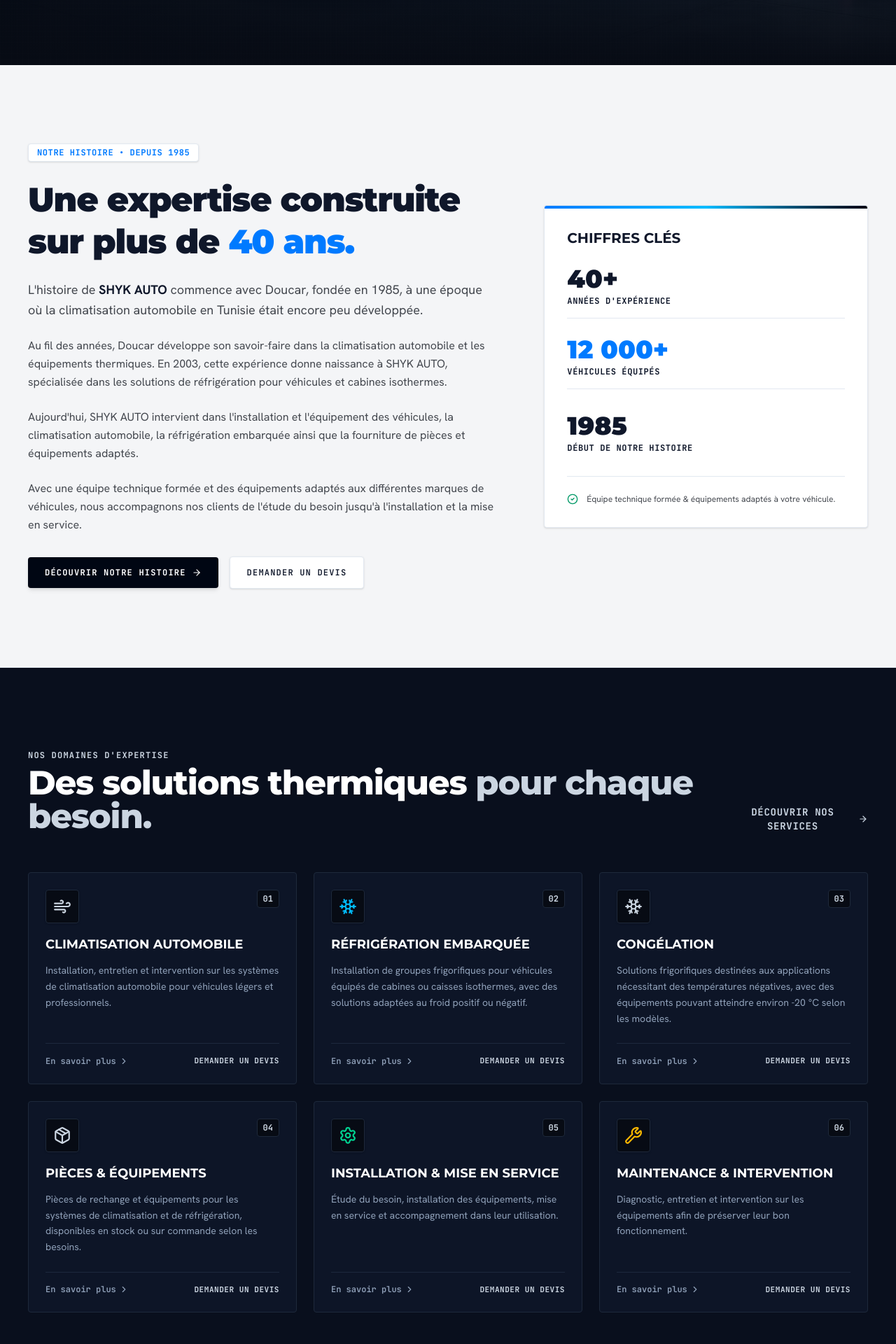
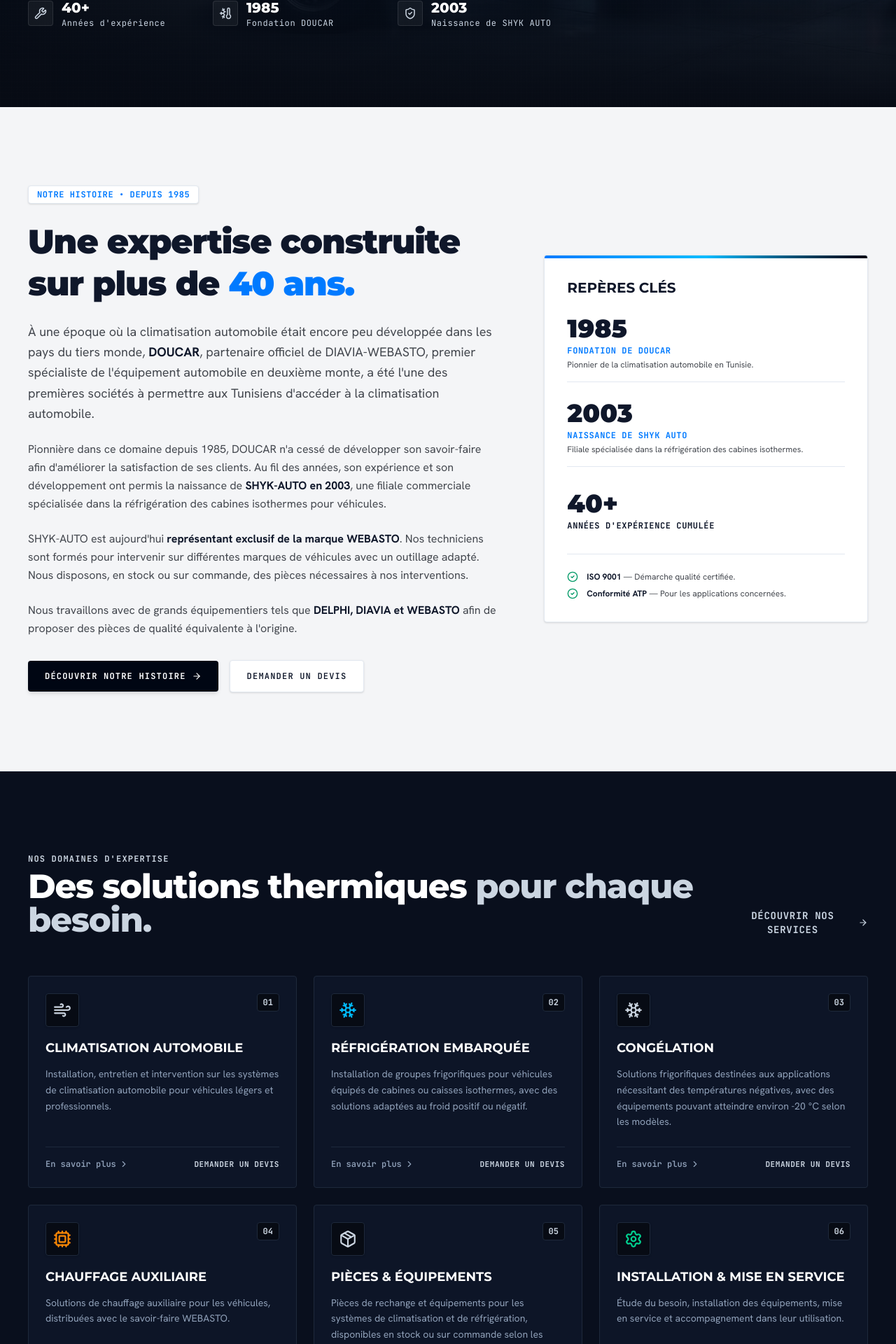
Before and after one commit to MelekDegla/shykauto, a Next.js app: page / in a window 1280 px wide. Shown: the part 869-2789 px from the top of the page at 70% size. Built offline with nearby package versions, Linux system fonts and the light colour scheme; no server answers.

Commit message:
text fix

```diff
--- a/src/components/AboutView.tsx
+++ b/src/components/AboutView.tsx
@@ -16,13 +16,13 @@
         <div className="absolute inset-0 blueprint-grid opacity-25 pointer-events-none" />
         <div className="max-w-7xl mx-auto px-6 sm:px-10 relative z-10">
           <span className="font-mono-tech text-xs tracking-widest uppercase font-bold text-[#cbd5e1] mb-2 inline-block">
-            QUI SOMMES-NOUS
+            NOTRE HISTOIRE
           </span>
           <h1 className="font-montserrat font-black text-4xl sm:text-6xl tracking-tight uppercase text-white">
-            À Propos de <span className="text-[#007aff]">Shyk</span><span className="text-[#cbd5e1]">Auto.</span>
+            À Propos de <span className="text-[#007aff]">Doucar</span> <span className="text-white">&</span> <span className="text-[#cbd5e1]">SHYK AUTO</span>
           </h1>
           <p className="font-grotesk text-slate-300 text-base sm:text-xl max-w-3xl mt-4 font-light leading-relaxed">
-            Depuis 1985, plus de 40 ans d'expérience dans l'installation, l'aménagement, la maintenance et la réparation d'équipements frigorifiques et systèmes de climatisation automobile en Tunisie.
+            Une expertise développée depuis 1985 avec DOUCAR, pionnier de la climatisation automobile en Tunisie. En 2003, cette expérience donne naissance à SHYK AUTO, spécialisée dans la réfrigération des cabines isothermes pour véhicules.
           </p>
         </div>
       </section>
@@ -42,13 +42,13 @@
         <div className="max-w-7xl mx-auto px-6 sm:px-10">
           <div className="text-center max-w-2xl mx-auto mb-16">
             <span className="font-mono-tech text-xs tracking-[0.2em] text-[#007aff] uppercase font-bold">
-              ORIENTATIONS STRATÉGIQUES
+              ORIENTATIONS
             </span>
             <h2 className="font-montserrat font-extrabold text-3xl sm:text-5xl tracking-tight mt-2 text-[#0f172a]">
-              Vision, Mission & <span className="text-[#007aff]">Valeurs.</span>
+              Vision, Mission <span className="text-[#007aff]">& Valeurs.</span>
             </h2>
             <p className="font-grotesk text-sm sm:text-base text-[#43474e] mt-3">
-              Les piliers fondamentaux qui guident chacune de nos interventions et notre développement technologique.
+              Les piliers qui guident chacune de nos interventions.
             </p>
           </div>
 
--- a/src/components/HeroSection.tsx
+++ b/src/components/HeroSection.tsx
@@ -40,13 +40,19 @@
 
           {/* Main Display Headline */}
           <h1 className="font-montserrat font-extrabold text-3xl sm:text-5xl lg:text-6xl tracking-tight text-white uppercase leading-[1.1] mb-6 sm:mb-8 drop-shadow-sm">
-            Votre spécialiste du froid et de la climatisation depuis 1985.
+            Votre spécialiste
+          </h1>
+            <h1 className="font-montserrat font-extrabold text-3xl sm:text-5xl lg:text-6xl tracking-tight text-white uppercase leading-[1.1] mb-6 sm:mb-8 drop-shadow-sm">
+            du froid et de la climatisation depuis 1985.
           </h1>
 
           {/* Description text with vertical accent indicator */}
           <div className="flex flex-col gap-3 border-l-4 border-[#cbd5e1] pl-4 sm:pl-6 py-1 max-w-2xl">
             <p className="font-grotesk text-base sm:text-lg text-slate-200 font-light leading-relaxed">
               De la climatisation automobile aux systèmes de réfrigération pour véhicules et cabines isothermes, SHYK AUTO vous accompagne dans l'installation, l'équipement et la maintenance de vos solutions thermiques.
+            </p>
+            <p className="font-mono-tech text-xs text-[#cbd5e1]/80 tracking-wider">
+              Une expertise développée depuis 1985 avec DOUCAR.
             </p>
           </div>
 
@@ -84,21 +90,21 @@
 
             <div className="flex items-center gap-3">
               <div className="p-2 rounded border bg-white/5 border-white/10 text-[#cbd5e1]">
-                <ShieldCheck size={18} />
+                <ThermometerSnowflake size={18} />
               </div>
               <div>
-                <div className="font-montserrat font-extrabold text-xl text-white">12 000+</div>
-                <div className="font-mono-tech text-xs tracking-wider text-slate-300">Véhicules équipés</div>
+                <div className="font-montserrat font-extrabold text-xl text-white">1985</div>
+                <div className="font-mono-tech text-xs tracking-wider text-slate-300">Fondation DOUCAR</div>
               </div>
             </div>
 
             <div className="flex items-center gap-3">
               <div className="p-2 rounded border bg-white/5 border-white/10 text-[#cbd5e1]">
-                <ThermometerSnowflake size={18} />
+                <ShieldCheck size={18} />
               </div>
               <div>
-                <div className="font-montserrat font-extrabold text-xl text-white">1985</div>
-                <div className="font-mono-tech text-xs tracking-wider text-slate-300">Début de notre histoire</div>
+                <div className="font-montserrat font-extrabold text-xl text-white">2003</div>
+                <div className="font-mono-tech text-xs tracking-wider text-slate-300">Naissance de SHYK AUTO</div>
               </div>
             </div>
           </div>
--- a/src/components/HomeView.tsx
+++ b/src/components/HomeView.tsx
@@ -54,30 +54,38 @@
       number: '03',
       title: 'CONGÉLATION',
       icon: <Snowflake size={26} className="text-[#cbd5e1]" />,
-      shortDesc: 'Solutions frigorifiques destinées aux applications nécessitant des températures négatives, avec des équipements pouvant atteindre environ -20 °C selon les modèles.',
+      shortDesc: 'Solutions frigorifiques destinées aux applications nécessitant des températures négatives, avec des équipements pouvant atteindre environ -20 °C selon les modèles.',
+    },
+    {
+      id: 'chauffage',
+      number: '04',
+      title: 'CHAUFFAGE AUXILIAIRE',
+      icon: <Cpu size={26} className="text-orange-400" />,
+      shortDesc: 'Solutions de chauffage auxiliaire pour les véhicules, distribuées avec le savoir-faire WEBASTO.',
     },
     {
       id: 'parts',
-      number: '04',
+      number: '05',
       title: 'PIÈCES & ÉQUIPEMENTS',
       icon: <Package size={26} className="text-[#cbd5e1]" />,
       shortDesc: 'Pièces de rechange et équipements pour les systèmes de climatisation et de réfrigération, disponibles en stock ou sur commande selon les besoins.',
     },
     {
       id: 'installation',
-      number: '05',
+      number: '06',
       title: 'INSTALLATION & MISE EN SERVICE',
       icon: <Settings size={26} className="text-emerald-400" />,
       shortDesc: 'Étude du besoin, installation des équipements, mise en service et accompagnement dans leur utilisation.',
     },
     {
       id: 'maintenance',
-      number: '06',
+      number: '07',
       title: 'MAINTENANCE & INTERVENTION',
       icon: <Wrench size={26} className="text-amber-400" />,
       shortDesc: 'Diagnostic, entretien et intervention sur les équipements afin de préserver leur bon fonctionnement.',
     },
   ];
+
 
   const vehicleCategories = [
     {
@@ -126,19 +134,19 @@
               </h2>
 
               <p className="font-grotesk text-base sm:text-lg text-[#43474e] leading-relaxed">
-                L'histoire de <strong className="text-[#0f172a]">SHYK AUTO</strong> commence avec Doucar, fondée en 1985, à une époque où la climatisation automobile en Tunisie était encore peu développée.
+                À une époque où la climatisation automobile était encore peu développée dans les pays du tiers monde, <strong className="text-[#0f172a]">DOUCAR</strong>, partenaire officiel de DIAVIA-WEBASTO, premier spécialiste de l'équipement automobile en deuxième monte, a été l'une des premières sociétés à permettre aux Tunisiens d'accéder à la climatisation automobile.
               </p>
 
               <p className="font-grotesk text-sm sm:text-base text-[#43474e] leading-relaxed">
-                Au fil des années, Doucar développe son savoir-faire dans la climatisation automobile et les équipements thermiques. En 2003, cette expérience donne naissance à SHYK AUTO, spécialisée dans les solutions de réfrigération pour véhicules et cabines isothermes.
+                Pionnière dans ce domaine depuis 1985, DOUCAR n'a cessé de développer son savoir-faire afin d'améliorer la satisfaction de ses clients. Au fil des années, son expérience et son développement ont permis la naissance de <strong className="text-[#0f172a]">SHYK-AUTO en 2003</strong>, une filiale commerciale spécialisée dans la réfrigération des cabines isothermes pour véhicules.
               </p>
 
               <p className="font-grotesk text-sm sm:text-base text-[#43474e] leading-relaxed">
-                Aujourd'hui, SHYK AUTO intervient dans l'installation et l'équipement des véhicules, la climatisation automobile, la réfrigération embarquée ainsi que la fourniture de pièces et équipements adaptés.
+                SHYK-AUTO est aujourd'hui <strong className="text-[#0f172a]">représentant exclusif de la marque WEBASTO</strong>. Nos techniciens sont formés pour intervenir sur différentes marques de véhicules avec un outillage adapté. Nous disposons, en stock ou sur commande, des pièces nécessaires à nos interventions.
               </p>
 
               <p className="font-grotesk text-sm sm:text-base text-[#43474e] leading-relaxed">
-                Avec une équipe technique formée et des équipements adaptés aux différentes marques de véhicules, nous accompagnons nos clients de l'étude du besoin jusqu'à l'installation et la mise en service.
+                Nous travaillons avec de grands équipementiers tels que <strong className="text-[#0f172a]">DELPHI, DIAVIA et WEBASTO</strong> afin de proposer des pièces de qualité équivalente à l'origine.
               </p>
 
               <div className="pt-2 flex flex-wrap items-center gap-4">
@@ -159,36 +167,43 @@
               </div>
             </div>
 
-            {/* Right Column: Chiffres Clés */}
             <div className="lg:col-span-5">
               <div className="p-8 rounded-sm border border-[#e2e8f0] bg-white shadow-sm relative overflow-hidden">
                 {/* Top Accent Line */}
                 <div className="absolute top-0 left-0 right-0 h-1 bg-gradient-to-r from-[#007aff] via-sky-400 to-[#000613]" />
 
                 <h3 className="font-montserrat font-bold text-xl text-[#0f172a] mb-6 flex items-center justify-between">
-                  <span>CHIFFRES CLÉS</span>
+                  <span>REPÈRES CLÉS</span>
                 </h3>
 
                 <div className="grid grid-cols-1 gap-6">
                   <div className="border-b border-[#e2e8f0] pb-4">
-                    <div className="font-montserrat font-black text-3xl sm:text-4xl text-[#0f172a]">40+</div>
-                    <div className="text-xs font-mono-tech text-[#0f172a] font-bold uppercase tracking-wider mt-1">Années d'expérience</div>
+                    <div className="font-montserrat font-black text-3xl sm:text-4xl text-[#0f172a]">1985</div>
+                    <div className="text-xs font-mono-tech text-[#007aff] font-bold uppercase tracking-wider mt-1">Fondation de DOUCAR</div>
+                    <div className="text-xs font-grotesk text-[#43474e] mt-1">Pionnier de la climatisation automobile en Tunisie.</div>
                   </div>
 
                   <div className="border-b border-[#e2e8f0] pb-4">
-                    <div className="font-montserrat font-black text-3xl sm:text-4xl text-[#007aff]">12 000+</div>
-                    <div className="text-xs font-mono-tech text-[#0f172a] font-bold uppercase tracking-wider mt-1">Véhicules équipés</div>
+                    <div className="font-montserrat font-black text-3xl sm:text-4xl text-[#0f172a]">2003</div>
+                    <div className="text-xs font-mono-tech text-[#007aff] font-bold uppercase tracking-wider mt-1">Naissance de SHYK AUTO</div>
+                    <div className="text-xs font-grotesk text-[#43474e] mt-1">Filiale spécialisée dans la réfrigération des cabines isothermes.</div>
                   </div>
 
                   <div className="pt-2">
-                    <div className="font-montserrat font-black text-3xl sm:text-4xl text-[#0f172a]">1985</div>
-                    <div className="text-xs font-mono-tech text-[#0f172a] font-bold uppercase tracking-wider mt-1">Début de notre histoire</div>
+                    <div className="font-montserrat font-black text-3xl sm:text-4xl text-[#0f172a]">40+</div>
+                    <div className="text-xs font-mono-tech text-[#0f172a] font-bold uppercase tracking-wider mt-1">Années d'expérience cumulée</div>
                   </div>
                 </div>
 
-                <div className="mt-8 pt-6 border-t border-[#e2e8f0] flex items-center gap-3 text-xs text-[#43474e]">
+                <div className="mt-8 pt-6 border-t border-[#e2e8f0] space-y-2">
+                  <div className="flex items-center gap-3 text-xs text-[#43474e]">
                     <CheckCircle2 size={16} className="text-emerald-600 shrink-0" />
-                  <span>Équipe technique formée & équipements adaptés à votre véhicule.</span>
+                    <span><strong className="text-[#0f172a]">ISO 9001</strong> — Démarche qualité certifiée.</span>
+                  </div>
+                  <div className="flex items-center gap-3 text-xs text-[#43474e]">
+                    <CheckCircle2 size={16} className="text-emerald-600 shrink-0" />
+                    <span><strong className="text-[#0f172a]">Conformité ATP</strong> — Pour les applications concernées.</span>
+                  </div>
                 </div>
               </div>
             </div>
@@ -310,18 +325,27 @@
       {/* 5. Partenaires / Marques */}
       <section className="py-16 border-b border-[#1e293b] bg-[#070b14] text-white">
         <div className="max-w-7xl mx-auto px-6 sm:px-10 text-center">
-          <span className="font-mono-tech text-xs tracking-widest text-[#cbd5e1] uppercase font-bold block mb-4">
+          <span className="font-mono-tech text-xs tracking-widest text-[#cbd5e1] uppercase font-bold block mb-2">
             MARQUES & ÉQUIPEMENTS DE RÉFÉRENCE
           </span>
-          <div className="flex flex-wrap items-center justify-center gap-8 sm:gap-16 pt-2">
-            <div className="font-montserrat font-black text-2xl sm:text-3xl text-slate-300 tracking-widest hover:text-white transition-colors">
+          <div className="flex flex-wrap items-center justify-center gap-8 sm:gap-16 pt-4">
+            <div className="text-center">
+              <div className="font-montserrat font-black text-2xl sm:text-3xl text-white tracking-widest">
                 WEBASTO
               </div>
+              <div className="font-mono-tech text-[10px] text-[#cbd5e1]/70 tracking-widest uppercase mt-1">Représentant exclusif</div>
+            </div>
+            <div className="text-center">
               <div className="font-montserrat font-black text-2xl sm:text-3xl text-slate-300 tracking-widest hover:text-white transition-colors">
                 DIAVIA
               </div>
+              <div className="font-mono-tech text-[10px] text-slate-500 tracking-widest uppercase mt-1">Partenaire historique</div>
+            </div>
+            <div className="text-center">
               <div className="font-montserrat font-black text-2xl sm:text-3xl text-slate-300 tracking-widest hover:text-white transition-colors">
                 DELPHI
+              </div>
+              <div className="font-mono-tech text-[10px] text-slate-500 tracking-widest uppercase mt-1">Équipementier</div>
             </div>
           </div>
         </div>
--- a/src/components/TechnicalSection.tsx
+++ b/src/components/TechnicalSection.tsx
@@ -35,7 +35,7 @@
 
             {/* Description */}
             <p className="font-grotesk text-base sm:text-lg text-slate-300 leading-relaxed font-light">
-              Notre équipe est composée d'experts frigoristes certifiés. Partenaires de confiance de WEBASTO et DIAVIA, nous garantissons des interventions et calibrages d'une précision micrométrique.
+              Notre équipe est composée de techniciens supérieurs formés en froid automobile. Distributeur officiel de WEBASTO, nous garantissons des interventions et calibrages de précision.
             </p>
 
             {/* Divider */}
@@ -69,7 +69,7 @@
                   </h3>
                 </div>
                 <p className="font-grotesk text-xs sm:text-sm text-slate-400 leading-normal">
-                  Intégration de circuits frigorifiques certifiés normes ATP et FRC.
+                  Intégration professionnelle de circuits frigorifiques, installation soignée en atelier et mise en service avec essais thermiques.
                 </p>
               </div>
             </div>
--- a/src/data/content.ts
+++ b/src/data/content.ts
@@ -1,47 +1,47 @@
 import { Milestone, TechnicalPart, InventoryItem } from '../types';
 
 export const HERITAGE_TEXT = {
-  badge: "NOTRE HISTOIRE • DEPUIS 1985",
-  title: "Une expertise construite sur plus de 40 ans.",
+  badge: "NOTRE HISTOIRE • DEPUIS 1985 AVEC DOUCAR",
+  title: "Une expertise dans la climatisation automobile depuis 1985.",
   yearWatermark: "1985",
   paragraphs: [
-    "L'histoire de SHYK AUTO commence avec Doucar, fondée en 1985, à une époque où la climatisation automobile en Tunisie était encore peu développée.",
-    "Au fil des années, Doucar développe son savoir-faire dans la climatisation automobile et les équipements thermiques. En 2003, cette expérience donne naissance à SHYK AUTO, spécialisée dans les solutions de réfrigération pour véhicules et cabines isothermes.",
-    "Aujourd'hui, SHYK AUTO intervient dans l'installation et l'équipement des véhicules, la climatisation automobile, la réfrigération embarquée ainsi que la fourniture de pièces et équipements adaptés.",
-    "Avec une équipe technique formée et des équipements adaptés aux différentes marques de véhicules, nous accompagnons nos clients de l'étude du besoin jusqu'à l'installation et la mise en service."
+    "\u00c0 une \u00e9poque o\u00f9 la climatisation automobile \u00e9tait encore peu d\u00e9velopp\u00e9e dans les pays du tiers monde, DOUCAR, partenaire officiel de DIAVIA-WEBASTO, premier sp\u00e9cialiste de l'\u00e9quipement automobile en deuxi\u00e8me monte, a \u00e9t\u00e9 l'une des premi\u00e8res soci\u00e9t\u00e9s \u00e0 permettre aux Tunisiens d'acc\u00e9der \u00e0 la climatisation automobile.",
+    "Pionni\u00e8re dans ce domaine depuis 1985, DOUCAR n'a cess\u00e9 de d\u00e9velopper son savoir-faire afin d'am\u00e9liorer la satisfaction de ses clients. Au fil des ann\u00e9es, son exp\u00e9rience et son d\u00e9veloppement ont permis la naissance de SHYK-AUTO en 2003, une filiale commerciale sp\u00e9cialis\u00e9e dans la r\u00e9frig\u00e9ration des cabines isothermes pour v\u00e9hicules.",
+    "SHYK-AUTO est aujourd'hui repr\u00e9sentant exclusif de la marque WEBASTO. Nos techniciens sont form\u00e9s pour intervenir sur diff\u00e9rentes marques de v\u00e9hicules avec un outillage adapt\u00e9. Nous disposons, en stock ou sur commande, des pi\u00e8ces n\u00e9cessaires \u00e0 nos interventions.",
+    "Nous travaillons avec de grands \u00e9quipementiers tels que DELPHI, DIAVIA et WEBASTO afin de proposer des pi\u00e8ces de qualit\u00e9 \u00e9quivalente \u00e0 l'origine."
   ]
 };
 
 export const MILESTONES: Milestone[] = [
   {
     year: "1985",
-    title: "Fondation de Doucar",
-    description: "Création des premiers ateliers spécialisés dans la climatisation automobile et les caisses isothermes à Tunis.",
+    title: "Fondation de DOUCAR",
+    description: "Cr\u00e9ation de DOUCAR, partenaire officiel de DIAVIA-WEBASTO, premier sp\u00e9cialiste de l'\u00e9quipement automobile en deuxi\u00e8me monte en Tunisie.",
     tag: "ORIGIN"
   },
   {
     year: "1998",
-    title: "Partenariat WEBASTO",
-    description: "Agrément officiel et déploiement des unités de climatisation auxiliaires et chauffages autonomes de haute ingénierie.",
+    title: "D\u00e9veloppement du savoir-faire",
+    description: "DOUCAR \u00e9tend ses comp\u00e9tences \u00e0 la r\u00e9frig\u00e9ration embarqu\u00e9e et aux cabines isothermes pour v\u00e9hicules utilitaires.",
+    tag: "EXPANSION"
+  },
+  {
+    year: "2003",
+    title: "Naissance de SHYK-AUTO",
+    description: "L'exp\u00e9rience accumul\u00e9e donne naissance \u00e0 SHYK-AUTO, filiale commerciale sp\u00e9cialis\u00e9e dans la r\u00e9frig\u00e9ration des cabines isothermes pour v\u00e9hicules.",
+    tag: "FOUNDATION"
+  },
+  {
+    year: "2010",
+    title: "Repr\u00e9sentant exclusif WEBASTO",
+    description: "SHYK-AUTO devient repr\u00e9sentant exclusif de la marque WEBASTO, distributeur officiel pour la Tunisie.",
     tag: "PARTNERSHIP"
   },
   {
-    year: "2008",
-    title: "Certification DIAVIA",
-    description: "Intégration des circuits thermodynamiques intégrés pour véhicules utilitaires légers et transports médicaux.",
-    tag: "EXPANSION"
-  },
-  {
-    year: "2018",
-    title: "Transition SHYK-AUTO",
-    description: "Modernisation des bancs d'essai numériques, télémétrie de chaîne du froid et automatisation de pointe.",
-    tag: "PRECISION"
-  },
-  {
-    year: "2026",
-    title: "Systèmes Électriques Zéro Émission",
-    description: "Solutions frigorifiques autonomes 48V/380V pour flottes de livraison urbaine décarbonée.",
-    tag: "INNOVATION"
+    year: "Aujourd'hui",
+    title: "\u00c9quipe technique & gamme compl\u00e8te",
+    description: "SHYK-AUTO propose la climatisation, la r\u00e9frig\u00e9ration, le chauffage auxiliaire, les pi\u00e8ces et la maintenance, avec des techniciens form\u00e9s et un stock de pi\u00e8ces adapt\u00e9es.",
+    tag: "TODAY"
   }
 ];
 
@@ -160,23 +160,28 @@
 export const ENGAGEMENTS_DATA = [
   {
     icon: "shield-check",
-    title: "QUALITÉ",
-    description: "Des techniciens formés et des équipements adaptés aux différentes marques de véhicules."
+    title: "QUALIT\u00c9",
+    description: "Des techniciens sup\u00e9rieurs form\u00e9s en froid automobile et des \u00e9quipements adapt\u00e9s aux diff\u00e9rentes marques de v\u00e9hicules."
   },
   {
     icon: "clock",
-    title: "DÉLAIS",
-    description: "Une organisation pensée pour réaliser les interventions dans les délais convenus."
+    title: "D\u00c9LAIS",
+    description: "Une organisation pens\u00e9e pour r\u00e9aliser les interventions dans les d\u00e9lais convenus."
   },
   {
     icon: "handshake",
     title: "SERVICE",
-    description: "De l'étude de votre besoin à l'installation et à la mise en service, notre équipe vous accompagne à chaque étape."
+    description: "De l'\u00e9tude de votre besoin \u00e0 l'installation et \u00e0 la mise en service, notre \u00e9quipe vous accompagne \u00e0 chaque \u00e9tape."
   },
   {
-    icon: "eye",
-    title: "TRANSPARENCE",
-    description: "Des devis clairs, une information transparente sur les interventions et un suivi de vos travaux."
+    icon: "shield-check",
+    title: "ISO 9001",
+    description: "Une d\u00e9marche qualit\u00e9 certifi\u00e9e selon la norme ISO 9001."
+  },
+  {
+    icon: "shield-check",
+    title: "CONFORMIT\u00c9 ATP",
+    description: "Des solutions conformes aux exigences ATP pour les applications concern\u00e9es."
   }
 ];
 
```
Also changed, not shown: src/components/HeritageSection.tsx (+5 -60 lines), src/services/api.ts (+14 -4 lines). Lines whose indentation alone changed are shown as unchanged.
